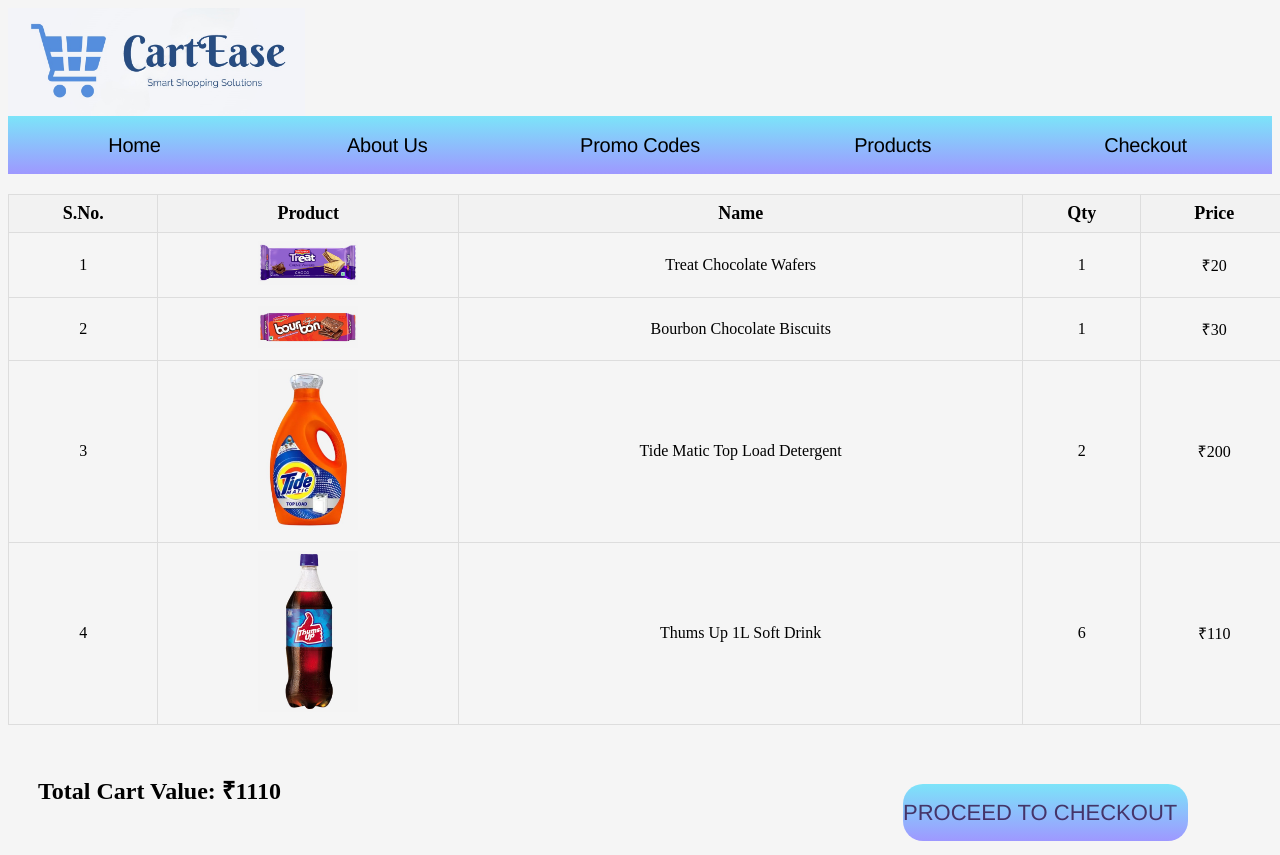
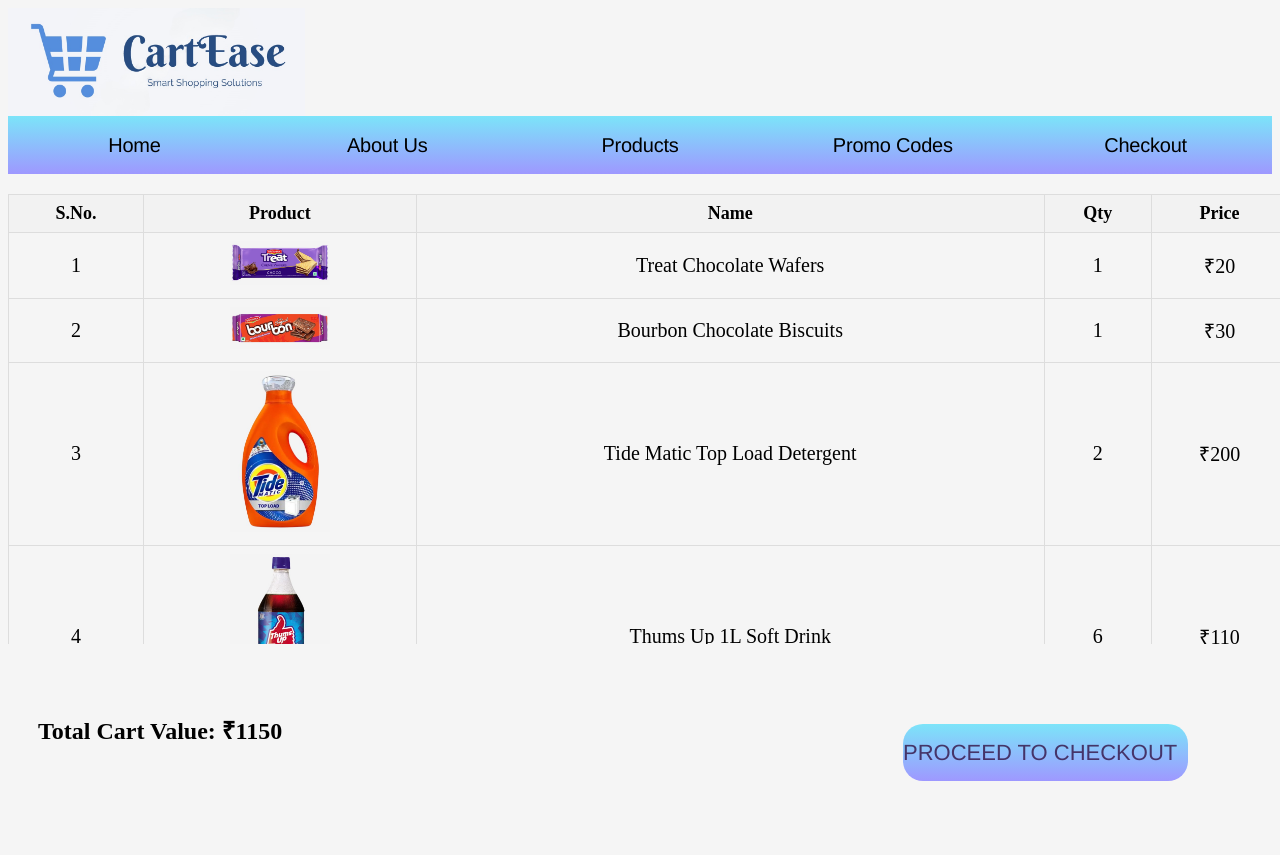
Before and after one commit to gandhi25samar/Cartease-CPG162, a React (Create React App) app: page /Home in a window 1280 px wide. Built offline with nearby package versions, Linux system fonts and the light colour scheme.

Commit message:
Added some adjustments

```diff
--- a/src/components/Content/cart_items.js
+++ b/src/components/Content/cart_items.js
@@ -28,6 +28,13 @@ const cartItems = [
     price: 110,
     image: "thumbsup.jpg",
   },
+  {
+    id: 5,
+    productName: "Nabati Cheese Wafers",
+    qty: 2,
+    price: 20,
+    image: "nabati.jpg",
+  },
 ];
 
 export default cartItems;
--- a/src/components/Content/content.css
+++ b/src/components/Content/content.css
@@ -382,7 +382,7 @@
 
 /* content.css */
 
-.content {
+/* .content {
   width: 100%;
   max-width: 1280px;
   margin: auto;
@@ -392,6 +392,8 @@
   width: 100%;
   border-collapse: collapse;
   margin-top: 20px;
+  max-height: 500px;
+  overflow-y: auto;
 }
 
 .cart-table th,
@@ -399,6 +401,8 @@
   border: 1px solid #ddd;
   padding: 8px;
   text-align: center;
+  font-size: 20px;
+  white-space: nowrap;
 }
 
 .cart-table th {
@@ -413,6 +417,75 @@
 
 .total-checkout {
   margin-top: 20px;
+  display: flex;
+  justify-content: space-between;
+  align-items: center;
+  width: 100%;
+}
+
+.total-cart-value {
+  font-size: 24px;
+  font-weight: bold;
+}
+
+.button {
+  background: linear-gradient(
+    180deg,
+    rgb(124, 228, 249) 0%,
+    rgb(158, 152, 255) 100%
+  );
+  border-radius: 20px;
+  padding: 10px 20px;
+  cursor: pointer;
+  text-align: center;
+}
+
+.checkout-link {
+  color: #331144cc;
+  font-family: "Inter-Regular", Helvetica;
+  font-size: 22px;
+} */
+
+.content {
+  width: 100%;
+  max-width: 1280px;
+  margin: auto;
+  display: flex;
+  flex-direction: column;
+}
+
+.cart-table-wrapper {
+  max-height: 450px; /* Adjust as needed */
+  overflow-y: auto; /* Enable scrolling if the table exceeds this height */
+  margin-top: 20px;
+}
+
+.cart-table {
+  width: 100%;
+  border-collapse: collapse;
+}
+
+.cart-table th,
+.cart-table td {
+  border: 1px solid #ddd;
+  padding: 8px;
+  text-align: center;
+  font-size: 20px;
+  white-space: nowrap; /* Prevent text wrapping */
+}
+
+.cart-table th {
+  background-color: #f2f2f2;
+  font-size: 18px;
+}
+
+.product-image {
+  width: 100px;
+  height: auto;
+}
+
+.total-checkout {
+  margin-top: -20px;
   display: flex;
   justify-content: space-between;
   align-items: center;
--- a/src/components/Content/content.js
+++ b/src/components/Content/content.js
@@ -72,7 +72,96 @@ const Content = () => {
   );
 
   return (
+    // <div className="content">
+    //   <table className="cart-table">
+    //     <thead>
+    //       <tr>
+    //         <th>S.No.</th>
+    //         <th>Product</th>
+    //         <th>Name</th>
+    //         <th>Qty</th>
+    //         <th>Price</th>
+    //       </tr>
+    //     </thead>
+    //     <tbody>
+    //       {cartItems.map((item, index) => (
+    //         <tr key={item.id}>
+    //           <td>{index + 1}</td>
+    //           <td>
+    //             <img
+    //               src={require(`../../assets/${item.image}`)}
+    //               alt={item.productName}
+    //               className="product-image"
+    //             />
+    //           </td>
+    //           <td>{item.productName}</td>
+    //           <td>{item.qty}</td>
+    //           <td>₹{item.price}</td>
+    //         </tr>
+    //       ))}
+    //     </tbody>
+    //   </table>
+
+    //   <div className="total-checkout">
+    //     <div className="total-cart-value">Total Cart Value: ₹{totalPrice}</div>
+    //     <button className="button">
+    //       <a
+    //         href="/Checkout"
+    //         className="checkout-link"
+    //         style={{ textDecoration: "none" }}
+    //       >
+    //         PROCEED TO CHECKOUT
+    //       </a>
+    //     </button>
+    //   </div>
+    // </div>
+    // <div className="content">
+    //   <div className="cart-table-wrapper">
+    //     <table className="cart-table">
+    //       <thead>
+    //         <tr>
+    //           <th>S.No.</th>
+    //           <th>Product</th>
+    //           <th>Name</th>
+    //           <th>Qty</th>
+    //           <th>Price</th>
+    //         </tr>
+    //       </thead>
+    //       <tbody>
+    //         {cartItems.map((item, index) => (
+    //           <tr key={item.id}>
+    //             <td>{index + 1}</td>
+    //             <td>
+    //               <img
+    //                 src={require(`../../assets/${item.image}`)}
+    //                 alt={item.productName}
+    //                 className="product-image"
+    //               />
+    //             </td>
+    //             <td>{item.productName}</td>
+    //             <td>{item.qty}</td>
+    //             <td>₹{item.price}</td>
+    //           </tr>
+    //         ))}
+    //       </tbody>
+    //     </table>
+    //   </div>
+
+    //   <div className="total-checkout">
+    //     <div className="total-cart-value">Total Cart Value: ₹{totalPrice}</div>
+    //     <button className="button">
+    //       <a
+    //         href="/Checkout"
+    //         className="checkout-link"
+    //         style={{ textDecoration: "none" }}
+    //       >
+    //         PROCEED TO CHECKOUT
+    //       </a>
+    //     </button>
+    //   </div>
+    // </div>
     <div className="content">
+      <div className="cart-table-wrapper">
         <table className="cart-table">
           <thead>
             <tr>
@@ -101,6 +190,7 @@ const Content = () => {
             ))}
           </tbody>
         </table>
+      </div>
 
       <div className="total-checkout">
         <div className="total-cart-value">Total Cart Value: ₹{totalPrice}</div>
--- a/src/components/Navbar/navbar.js
+++ b/src/components/Navbar/navbar.js
@@ -25,18 +25,18 @@ const LogoAndNavbar = () => {
           About Us
         </Link>
         <Link
+          to="/Products"
+          className="text-wrapper-2"
+          style={{ textDecoration: "none" }}
+        >
+          Products
+        </Link>
+        <Link
           to="/PromoCodes"
           className="div"
           style={{ textDecoration: "none" }}
         >
           Promo Codes
-        </Link>
-        <Link
-          to="/Products"
-          className="text-wrapper-2"
-          style={{ textDecoration: "none" }}
-        >
-          Products
         </Link>
 
         <Link
--- a/src/components/Products/inventory.js
+++ b/src/components/Products/inventory.js
@@ -24,6 +24,18 @@ const inventory = [
     price: "₹200",
     image: require("../../assets/tide.jpg"),
   },
+  {
+    id: 5,
+    name: "Nabati Cheese Wafers",
+    price: "₹20",
+    image: require("../../assets/nabati.jpg"),
+  },
+  {
+    id: 6,
+    name: "Lays Indian Magic Masala",
+    price: "₹20",
+    image: require("../../assets/Lays.jpg"),
+  },
 ];
 
 export default inventory;
--- a/src/components/Products/products.css
+++ b/src/components/Products/products.css
@@ -368,6 +368,7 @@
 .product-table td {
   border: 1px solid #ddd;
   padding: 8px;
+  font-size: 20px;
   text-align: center;
 }
 
```
Also changed, not shown: src/assets/nabati.jpg (added). Lines whose indentation alone changed are shown as unchanged.
